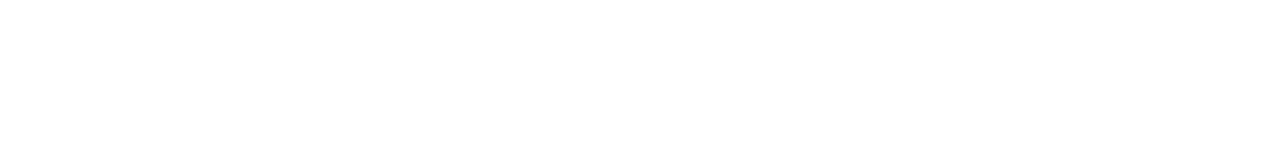
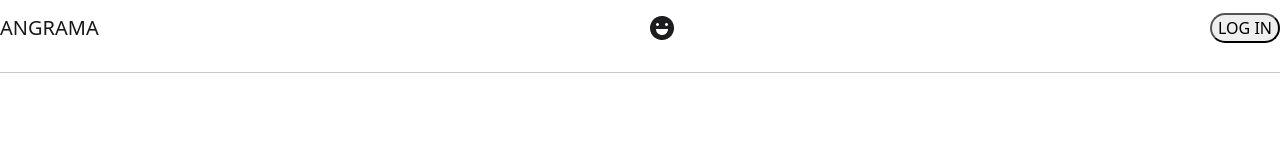
Before and after one commit to JavierIQ/LandingPage, a plain HTML site: page index.html in a window 1280 px wide. Drawn offline with nearby package versions, Linux system fonts and the light colour scheme.

Commit message:
navbar skeleton

```diff
--- a/index.html
+++ b/index.html
@@ -13,6 +13,14 @@
 <body>
 
     <!-- Navbar -->
+    <nav class="navbar">
+        <a class="navbar-brand" href="#">ANGRAMA</a>
+        <img src="./resources/images/navbar_face.png" alt="">
+        <button class="login-button btn-dark rounded-pill">LOG IN</button>
+    </nav>
+
+    <hr/>
+
 
     <!-- Headline -->
 
```
Also changed, not shown: resources/images/navbar_face.png (added), 2 other files.
